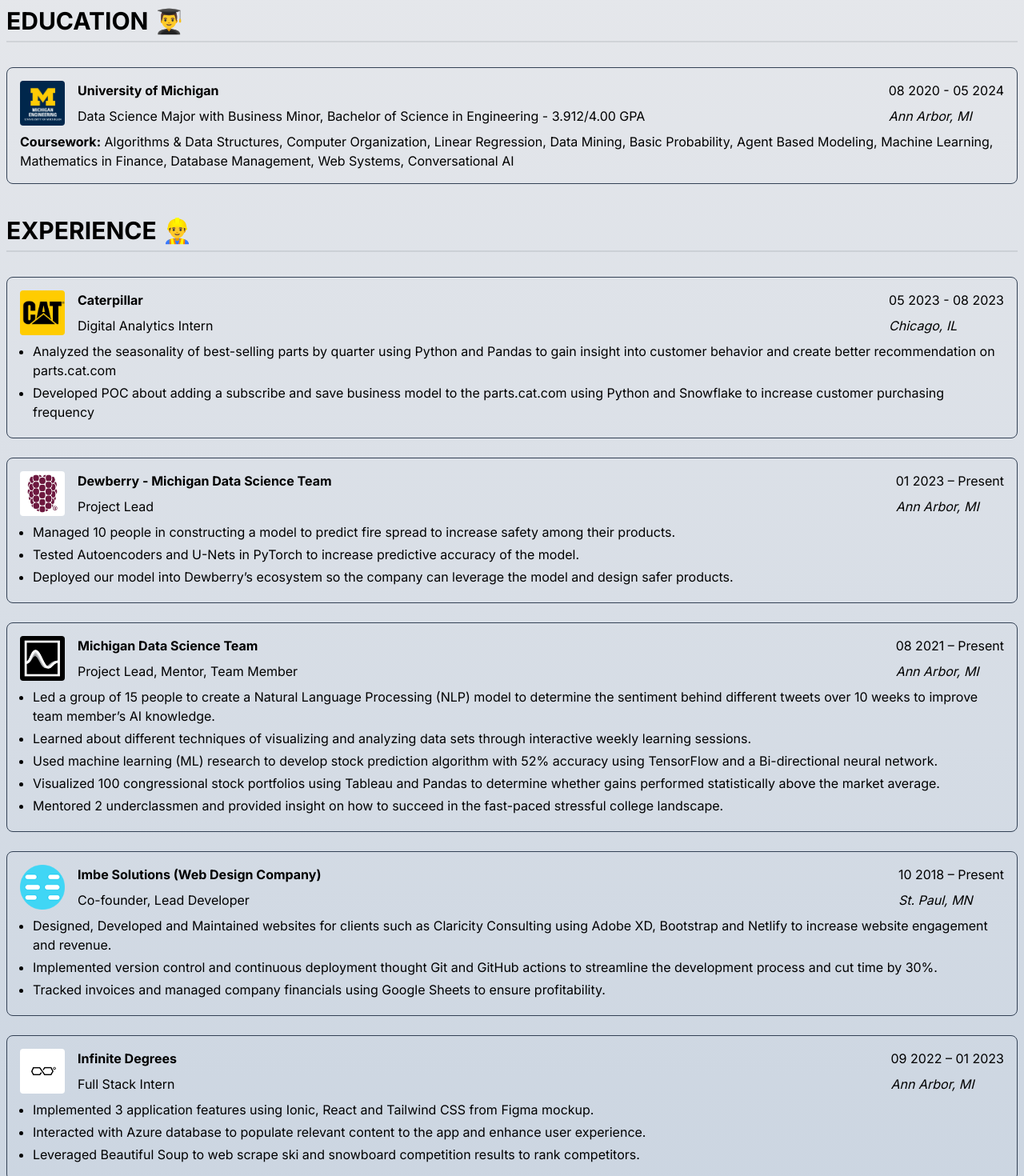
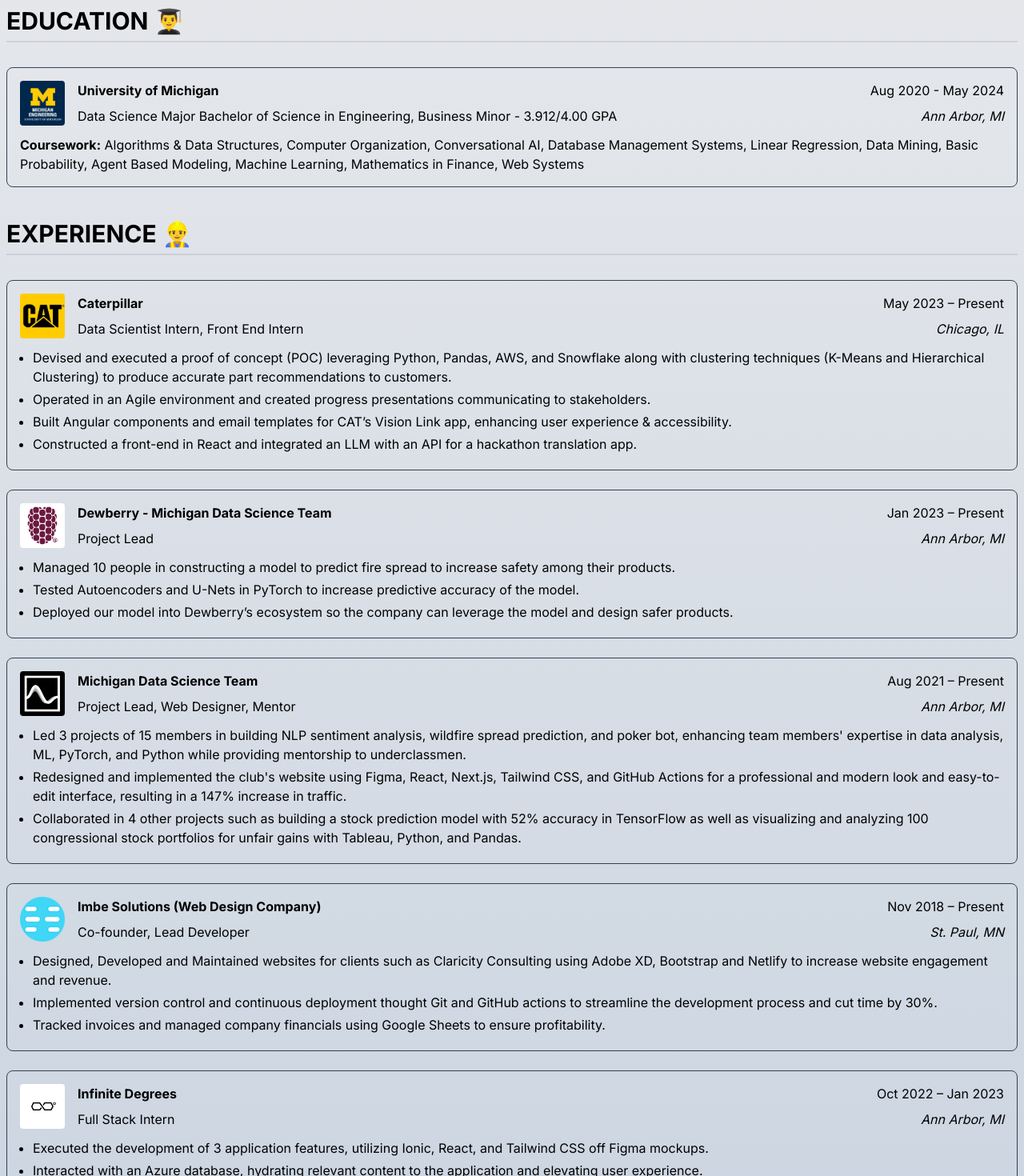
Before and after one commit to Jmshaver/portfolio, a Next.js app: page /resume in a window 1280 px wide. Shown: the part 320-1790 px from the top of the page at 80% size. Built offline with nearby package versions, Linux system fonts and the light colour scheme.

Commit message:
updated projects and resume wording

```diff
--- a/app/resume/page.jsx
+++ b/app/resume/page.jsx
@@ -18,18 +18,20 @@
     const resume = [
         {
             "company": "Caterpillar",
-            "dates": "05 2023 - 08 2023",
-            "role": "Digital Analytics Intern",
+            "dates": "May 2023 – Present",
+            "role": "Data Scientist Intern, Front End Intern",
             "location": "Chicago, IL",
             "image": "/logos/cat.jpeg",
             "bullets": [
-                "Analyzed the seasonality of best-selling parts by quarter using Python and Pandas to gain insight into customer behavior and create better recommendation on parts.cat.com",
-                "Developed POC about adding a subscribe and save business model to the parts.cat.com using Python and Snowflake to increase customer purchasing frequency"
+                "Devised and executed a proof of concept (POC) leveraging Python, Pandas, AWS, and Snowflake along with clustering techniques (K-Means and Hierarchical Clustering) to produce accurate part recommendations to customers.",
+                "Operated in an Agile environment and created progress presentations communicating to stakeholders.",
+                "Built Angular components and email templates for CAT’s Vision Link app, enhancing user experience & accessibility.",
+                "Constructed a front-end in React and integrated an LLM with an API for a hackathon translation app."
             ]
         },
         {
             "company": "Dewberry - Michigan Data Science Team",
-            "dates": "01 2023 – Present",
+            "dates": "Jan 2023 – Present",
             "role": "Project Lead",
             "location": "Ann Arbor, MI",
             "image": "/logos/dewberry.jpeg",
@@ -41,21 +43,19 @@
         },
         {
             "company": "Michigan Data Science Team",
-            "dates": "08 2021 – Present",
-            "role": "Project Lead, Mentor, Team Member",
+            "dates": "Aug 2021 – Present",
+            "role": "Project Lead, Web Designer, Mentor",
             "location": "Ann Arbor, MI",
             "image": "/logos/mdst.png",
             "bullets": [
-                "Led a group of 15 people to create a Natural Language Processing (NLP) model to determine the sentiment behind different tweets over 10 weeks to improve team member’s AI knowledge.",
-                "Learned about different techniques of visualizing and analyzing data sets through interactive weekly learning sessions.",
-                "Used machine learning (ML) research to develop stock prediction algorithm with 52% accuracy using TensorFlow and a Bi-directional neural network.",
-                "Visualized 100 congressional stock portfolios using Tableau and Pandas to determine whether gains performed statistically above the market average.",
-                "Mentored 2 underclassmen and provided insight on how to succeed in the fast-paced stressful college landscape."
+                "Led 3 projects of 15 members in building NLP sentiment analysis, wildfire spread prediction, and poker bot, enhancing team members' expertise in data analysis, ML, PyTorch, and Python while providing mentorship to underclassmen.",
+                "Redesigned and implemented the club's website using Figma, React, Next.js, Tailwind CSS, and GitHub Actions for a professional and modern look and easy-to-edit interface, resulting in a 147% increase in traffic.",
+                "Collaborated in 4 other projects such as building a stock prediction model with 52% accuracy in TensorFlow as well as visualizing and analyzing 100 congressional stock portfolios for unfair gains with Tableau, Python, and Pandas."
             ]
         },
         {
             "company": "Imbe Solutions (Web Design Company)",
-            "dates": "10 2018 – Present",
+            "dates": "Nov 2018 – Present",
             "role": "Co-founder, Lead Developer",
             "location": "St. Paul, MN",
             "image": "/logos/imbe-solutions.png",
@@ -67,14 +67,14 @@
         },
         {
             "company": "Infinite Degrees",
-            "dates": "09 2022 – 01 2023",
+            "dates": "Oct 2022 – Jan 2023",
             "role": "Full Stack Intern",
             "location": "Ann Arbor, MI",
             "image": "/logos/infinite-degrees.jpeg",
             "bullets": [
-                "Implemented 3 application features using Ionic, React and Tailwind CSS from Figma mockup.",
-                "Interacted with Azure database to populate relevant content to the app and enhance user experience.",
-                "Leveraged Beautiful Soup to web scrape ski and snowboard competition results to rank competitors."
+                "Executed the development of 3 application features, utilizing Ionic, React, and Tailwind CSS off Figma mockups.",
+                "Interacted with an Azure database, hydrating relevant content to the application and elevating user experience.",
+                "Employed Beautiful Soup for web scraping, extracting ski and snowboard competition results to establish rankings."
             ]
         }
     ];
@@ -98,13 +98,13 @@
                         <div className="divider my-0"></div>
                         <Experience data={{
                             "company": "University of Michigan",
-                            "dates": "08 2020 - 05 2024",
-                            "role": "Data Science Major with Business Minor, Bachelor of Science in Engineering - 3.912/4.00 GPA",
+                            "dates": "Aug 2020 - May 2024",
+                            "role": "Data Science Major Bachelor of Science in Engineering, Business Minor - 3.912/4.00 GPA",
                             "location": "Ann Arbor, MI",
                             "image": "/logos/michigan.png",
 
                         }} ><p>
-                                <span className="font-bold">Coursework:</span> Algorithms & Data Structures, Computer Organization, Linear Regression, Data Mining, Basic Probability, Agent Based Modeling, Machine Learning, Mathematics in Finance, Database Management, Web Systems, Conversational AI
+                                <span className="font-bold">Coursework:</span> Algorithms & Data Structures, Computer Organization, Conversational AI, Database Management Systems, Linear Regression, Data Mining, Basic Probability, Agent Based Modeling, Machine Learning, Mathematics in Finance, Web Systems
                             </p></Experience>
                     </div>
                     <div className='py-2'>
@@ -127,12 +127,12 @@
     return (
         <div className='p-4 border border-slate-700 dark:border-white my-6 rounded-lg' >
 
-            <div className="resume-grid mb-2">
+            <div className="resume-grid mb-3">
                 <Image className="w-[56px] h-[56px] mr-2 object-cover rounded row-span-2" width={56} height={56} src={data?.image} alt={data.company + " logo"} />
                 <h3 className='font-bold'>{data.company}</h3>
                 <span>{data.dates}</span>
                 <span className=''>{data.role}</span>
-                <span className='italic'>{data.location}</span>
+                <span className='italic md:justify-self-end'>{data.location}</span>
             </div>
             {data?.bullets && <ul className='pl-4 list-disc'>
                 {data.bullets.map((bullet, index) => {
```
Also changed, not shown: config/projects.json (+4 -4 lines).
